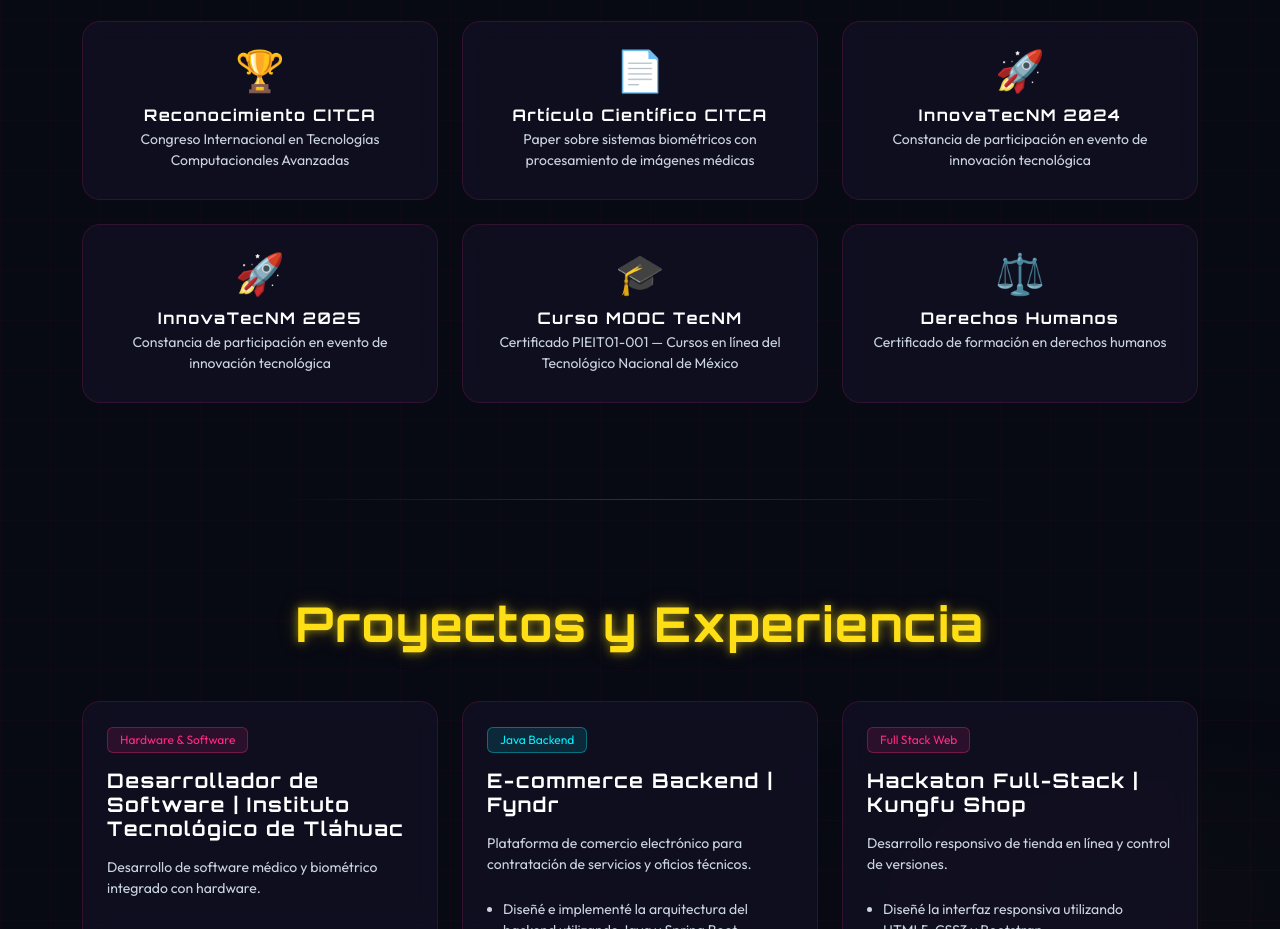
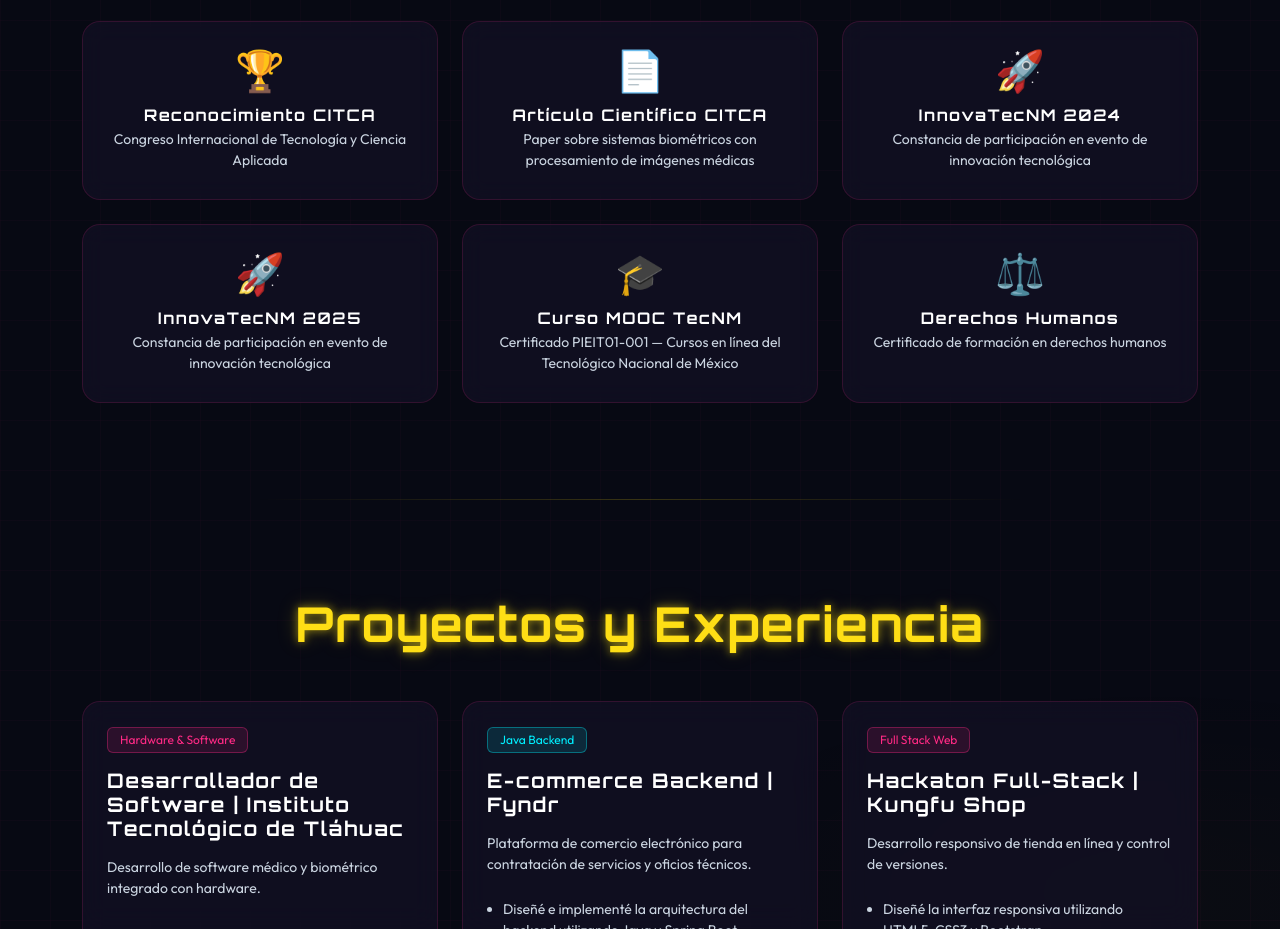
Before and after one commit to DanielRousse/AboutMe, a plain HTML site: page index.html in a window 1280 px wide. Shown: the part 4680-5609 px from the top of the page. Drawn offline with nearby package versions, Linux system fonts and the light colour scheme; no server answers.

Commit message:
fix: corregir nombre oficial del congreso CITCA a Congreso Internacional de Tecnología y Ciencia Aplicada

```diff
--- a/index.html
+++ b/index.html
@@ -333,7 +333,7 @@
             <a href="assets/Reconocimiento-CongresoCITCA.pdf" target="_blank" rel="noopener" class="cert-card">
               <div class="cert-icon">🏆</div>
               <h4 class="h6 fw-bold text-white mb-1" data-i18n="certs.citca_title">Reconocimiento CITCA</h4>
-              <p class="small text-light-slate mb-0" data-i18n="certs.citca_desc">Congreso Internacional en Tecnologías Computacionales Avanzadas</p>
+              <p class="small text-light-slate mb-0" data-i18n="certs.citca_desc">Congreso Internacional de Tecnología y Ciencia Aplicada</p>
             </a>
           </div>
 
--- a/js/app.js
+++ b/js/app.js
@@ -44,7 +44,7 @@
       "about.soft_leadership": "Liderazgo",
       "certs.title": "Certificaciones y Constancias",
       "certs.citca_title": "Reconocimiento CITCA",
-      "certs.citca_desc": "Congreso Internacional en Tecnologías Computacionales Avanzadas",
+      "certs.citca_desc": "Congreso Internacional de Tecnología y Ciencia Aplicada",
       "certs.paper_title": "Artículo Científico CITCA",
       "certs.paper_desc": "Paper sobre sistemas biométricos con procesamiento de imágenes médicas",
       "certs.innova24_title": "InnovaTecNM 2024",
@@ -185,7 +185,7 @@
       "about.soft_leadership": "Leadership",
       "certs.title": "Certifications & Records",
       "certs.citca_title": "CITCA Recognition",
-      "certs.citca_desc": "International Congress on Advanced Computer Technologies",
+      "certs.citca_desc": "International Congress of Technology and Applied Science",
       "certs.paper_title": "CITCA Scientific Paper",
       "certs.paper_desc": "Paper on biometric systems with medical image processing",
       "certs.innova24_title": "InnovaTecNM 2024",
```
